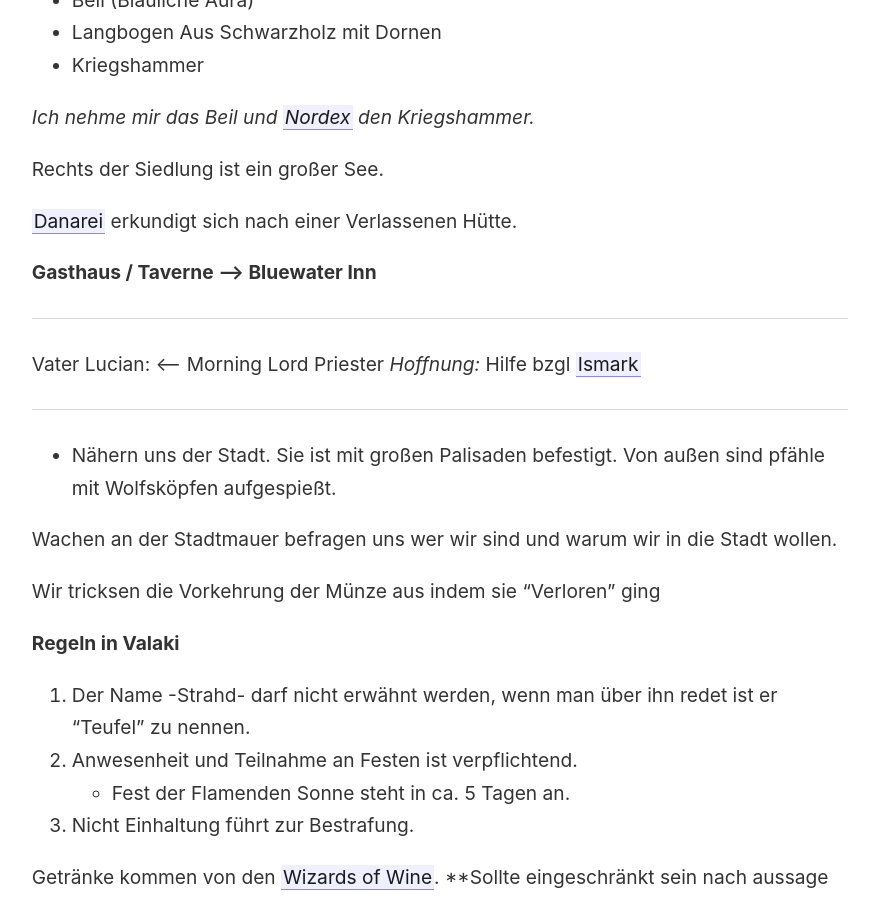
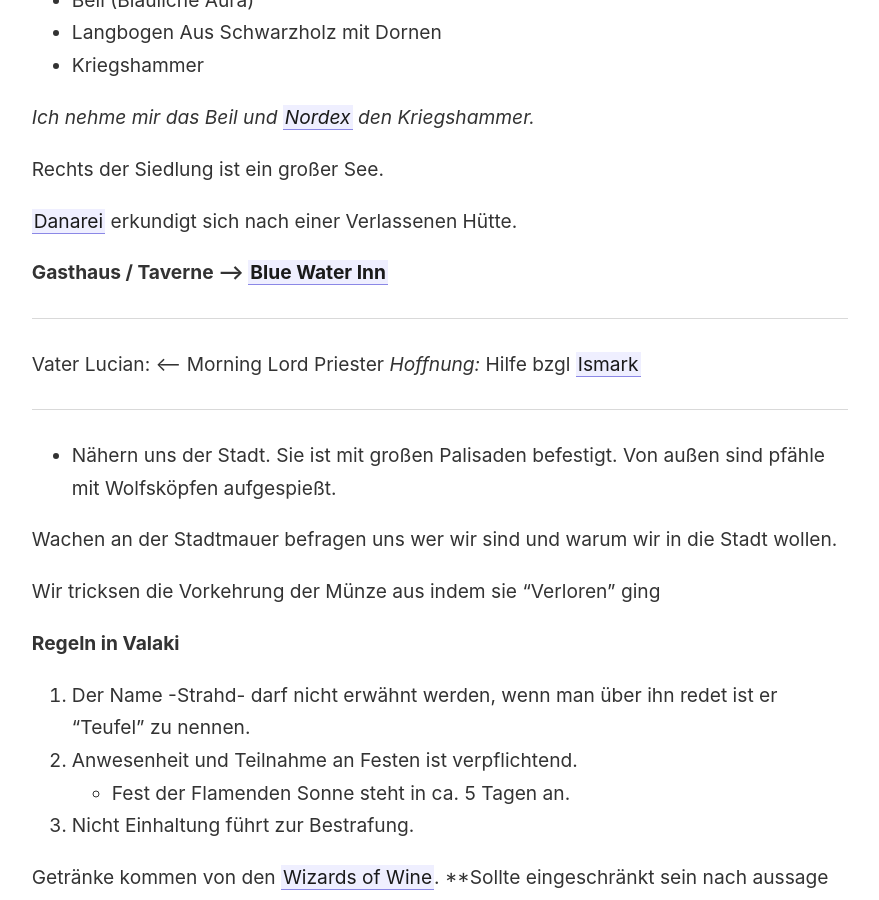
Before and after one commit to Julez404/CoS_Log, a Jekyll site: the page built from _notes/Session X - 11.04.2021.md, in a window 1280 px wide and 900 px high, scrolled down 866 px. Shown: the whole window, without its empty margins (45-924 px from the left). Built offline with Jekyll 4.4.1, drawn with Linux system fonts in a browser that asks for light colours; some of the changed text lies outside the part shown.

Commit message:
Update via script

```diff
--- a/_notes/Session X - 11.04.2021.md
+++ b/_notes/Session X - 11.04.2021.md
@@ -30,7 +30,7 @@ Rechts der Siedlung ist ein großer See.
 
 [[Danarei]] erkundigt sich nach einer Verlassenen Hütte.
 
-**Gasthaus / Taverne --> Bluewater Inn**
+**Gasthaus / Taverne --> [[Blue Water Inn]]**
 
 ---
 Vater Lucian: <-- Morning Lord Priester
@@ -112,7 +112,7 @@ Wir verlassen die Kirche
 ## Ismarck verlässt die Stadt
 [[Ismark]] verlässt die Stadt durch das Westtor. Er verabschiedet sich und gibt uns unsere Belohnung.
 
-## Im Gasthaus Bluewater Inn
+## Im Gasthaus [[Blue Water Inn]]
 Wir gehen ins Gasthaus [[Blue Water Inn]] und setzen uns an einen Tisch. [[Danarei]] und [[Lavinia]] gehen zur Theke.
 
 [[Danika Martikov]] redet mit einem anderen Gast darüber, dass Festani vor der Stadt zertreut sind.
```
Also changed, not shown: other parts of _notes/Session X - 11.04.2021.md (+2 -2 lines), _notes/Session X - 25.04.2021.md (+1 -1 lines), config/.wordlist.txt, 1 other file.
